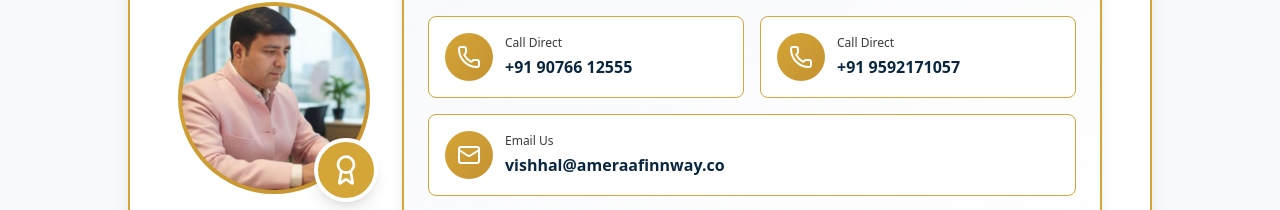
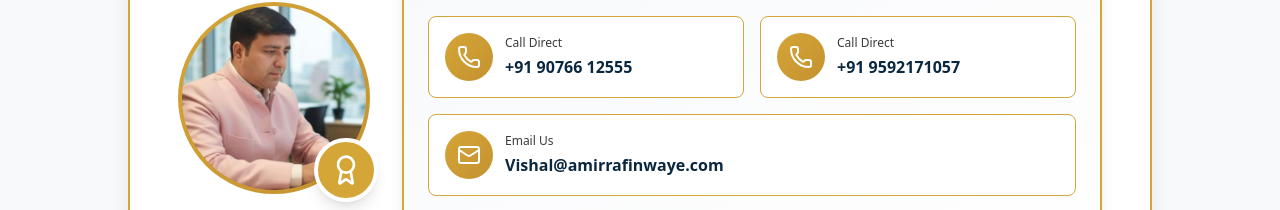
Before and after one commit to digicoders-git/Ameraa-Finnway, a React (Vite) app: page / in a window 1280 px wide. Shown: the part 1062-1272 px from the top of the page. Built offline with nearby package versions, Linux system fonts and the light colour scheme.

Commit message:
New email added

```diff
--- a/src/components/Footer.jsx
+++ b/src/components/Footer.jsx
@@ -141,13 +141,13 @@ export default function Footer() {
               </div>
 
               <a
-                href="mailto:vishhal@ameraafinnway.co"
+                href="mailto:Vishal@amirrafinwaye.com"
                 className="flex items-start gap-2 text-sm hover:text-[#A4C8E1] transition-colors duration-200"
               >
                 <Mail className="w-5 h-5 text-[#D4A537] shrink-0 mt-0.5" />
                 <div>
                   <div className="font-semibold">Email</div>
-                  <div>vishhal@ameraafinnway.co</div>
+                  <div>Vishal@amirrafinwaye.com</div>
                 </div>
               </a>
 
--- a/src/components/home/ContactUs.jsx
+++ b/src/components/home/ContactUs.jsx
@@ -94,7 +94,7 @@ const ContactUs = () => {
 
                     {/* Email */}
                     {/* <a
-                      href="mailto:vishhal@ameraafinnway.co"
+                      href="mailto:Vishal@amirrafinwaye.com"
                       className="bg-white w-full p-3 md:p-4 rounded-lg border border-[#D4A537] border-opacity-20 hover:border-[#D4A537] hover:shadow-md transition-all duration-300 group"
                     >
                       <div className="flex items-center gap-3">
@@ -106,14 +106,14 @@ const ContactUs = () => {
                             Email Us
                           </p>
                           <p className="font-bold text-sm md:text-base text-[#0A2740] group-hover:text-[#D4A537] transition-colors truncate">
-                            vishhal@ameraafinnway.co
+                            Vishal@amirrafinwaye.com
                           </p>
                         </div>
                       </div>
                     </a> */}
 
                     {/* Location - Full Width */}
-                    <a href="mailto:vishhal@ameraafinnway.co" className="sm:col-span-2 bg-white p-3 md:p-4 rounded-lg border border-[#D4A537] border-opacity-20">
+                    <a href="mailto:Vishal@amirrafinwaye.com" className="sm:col-span-2 bg-white p-3 md:p-4 rounded-lg border border-[#D4A537] border-opacity-20">
                       <div className="flex items-center gap-3">
                         <div className="w-10 h-10 md:w-12 md:h-12 bg-gradient-to-br from-[#D4A537] to-[#C59230] rounded-full flex items-center justify-center flex-shrink-0">
                           <Mail className="w-5 h-5 md:w-6 md:h-6 text-white" />
@@ -123,7 +123,7 @@ const ContactUs = () => {
                             Email Us
                           </p>
                           <p className="font-bold text-sm md:text-base text-[#0A2740]">
-                            vishhal@ameraafinnway.co
+                            Vishal@amirrafinwaye.com
                           </p>
                         </div>
                       </div>
--- a/src/pages/Contact.jsx
+++ b/src/pages/Contact.jsx
@@ -273,12 +273,12 @@ export default function Contact() {
               Available Mon–Sat, 10AM–7PM
             </p>
           </div>
-          <a href="mailto:vishhal@ameraafinnway.co" className="bg-white shadow-xl rounded-xl p-8 border-l-4 border-[#D4A537] hover:shadow-2xl hover:scale-105 transition-all duration-500">
+          <a href="mailto:Vishal@amirrafinwaye.com" className="bg-white shadow-xl rounded-xl p-8 border-l-4 border-[#D4A537] hover:shadow-2xl hover:scale-105 transition-all duration-500">
             <Mail className="w-10 h-10 text-[#D4A537] mb-4" />
             <h3 className="text-[#0A2740] font-bold text-xl mb-2">Email</h3>
             <div className="w-16 h-1 bg-[#D4A537] my-4"></div>
             <p className="text-[#123A5A] text-lg font-semibold break-all">
-              vishhal@ameraafinnway.co
+              Vishal@amirrafinwaye.com
             </p>
           </a>
           <div className="bg-white shadow-xl rounded-xl p-8 border-l-4 border-[#D4A537] hover:shadow-2xl hover:scale-105 transition-all duration-500">
```
Also changed, not shown: public/logo.jpg, src/assets/logo.jpg.
